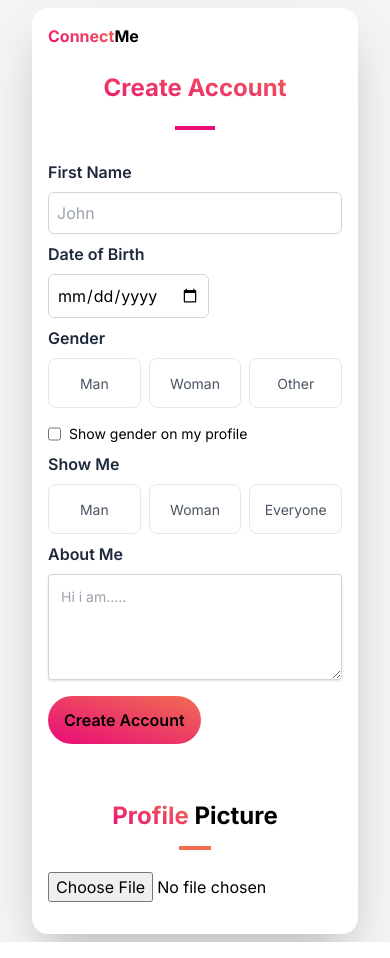
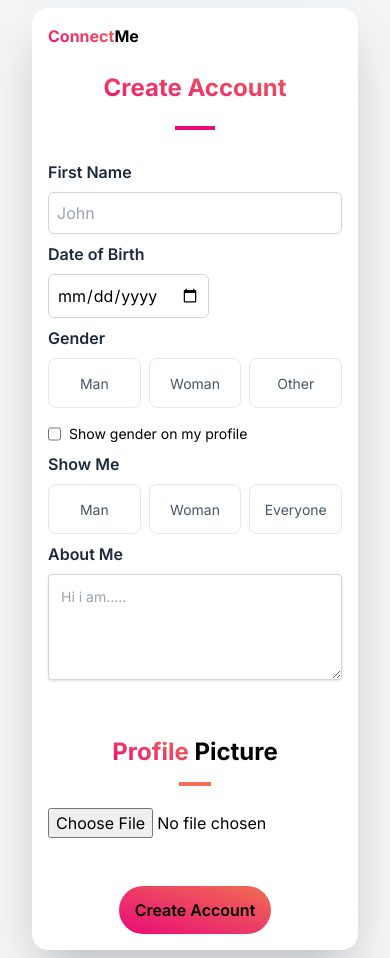
Before and after one commit to K-Aayush/ConnectMe, a Next.js app: page /onBoard in a window 390 px wide. Built offline with nearby package versions, Linux system fonts and the light colour scheme.

Commit message:
changed styling

```diff
--- a/src/app/onBoard/page.tsx
+++ b/src/app/onBoard/page.tsx
@@ -54,7 +54,7 @@ const OnBoard = () => {
                                         required={true}
                                         value={""}
                                         onChange={handleChange}
-                                        className="border border-gray-300 rounded-md p-2 focus:outline-none focus:border-pink-500 my-2"
+                                        className="border border-gray-300 rounded-md p-2 focus:outline-none focus:ring focus:ring-pink-500 ease-linear transition-all duration-150 my-2"
                                     />
                                 </div>
 
@@ -64,7 +64,7 @@ const OnBoard = () => {
                                         id="Date_of_Birth"
                                         name="datetime"
                                         type="date"
-                                        className="border w-fit p-2 border-gray-300 rounded-md focus:outline-none focus:border-pink-500 my-2"
+                                        className="border w-fit p-2 border-gray-300 rounded-md focus:outline-none focus:ring focus:ring-pink-500 ease-linear transition-all duration-150 my-2"
                                         required={true}
                                         onChange={handleChange}
                                     />
@@ -196,7 +196,7 @@ const OnBoard = () => {
                                     />
                                 </div>
 
-                                <div className="flex text-start my-2">
+                                <div className="hidden md:flex text-start my-2">
                                     <Button
                                         gradient
                                         onClick={handleSubmit}
@@ -228,11 +228,15 @@ const OnBoard = () => {
                                     <img
                                         src={URL.createObjectURL(profileImage)}
                                         alt="Profile Preview"
-                                        className="rounded w-[150px] h-[150px] object-cover mt-2"
+                                        className="rounded object-cover mt-2"
                                     />
                                 )}
                             </div>
                         </div>
+                        <div className="md:hidden my-4">
+                            <Button gradient onClick={handleSubmit} label="Create Account" />
+                        </div>
+
                     </div>
                 </div>
             </div>
```
